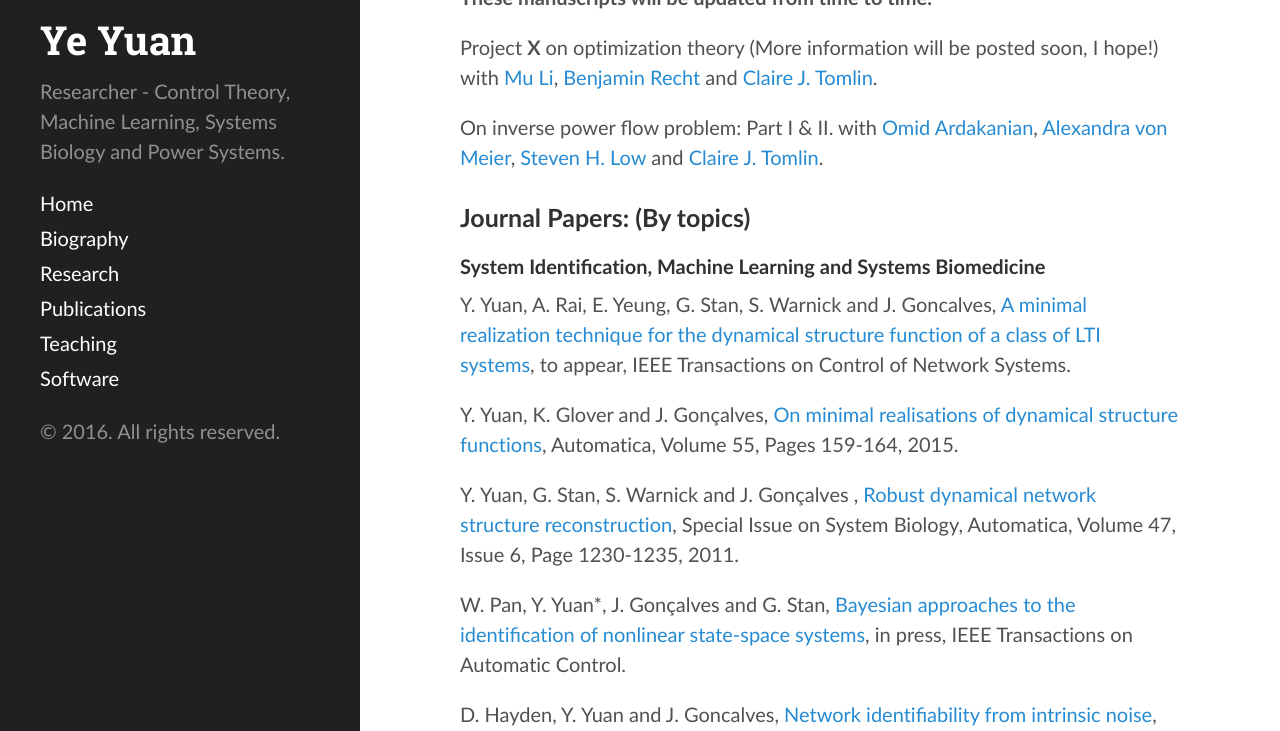
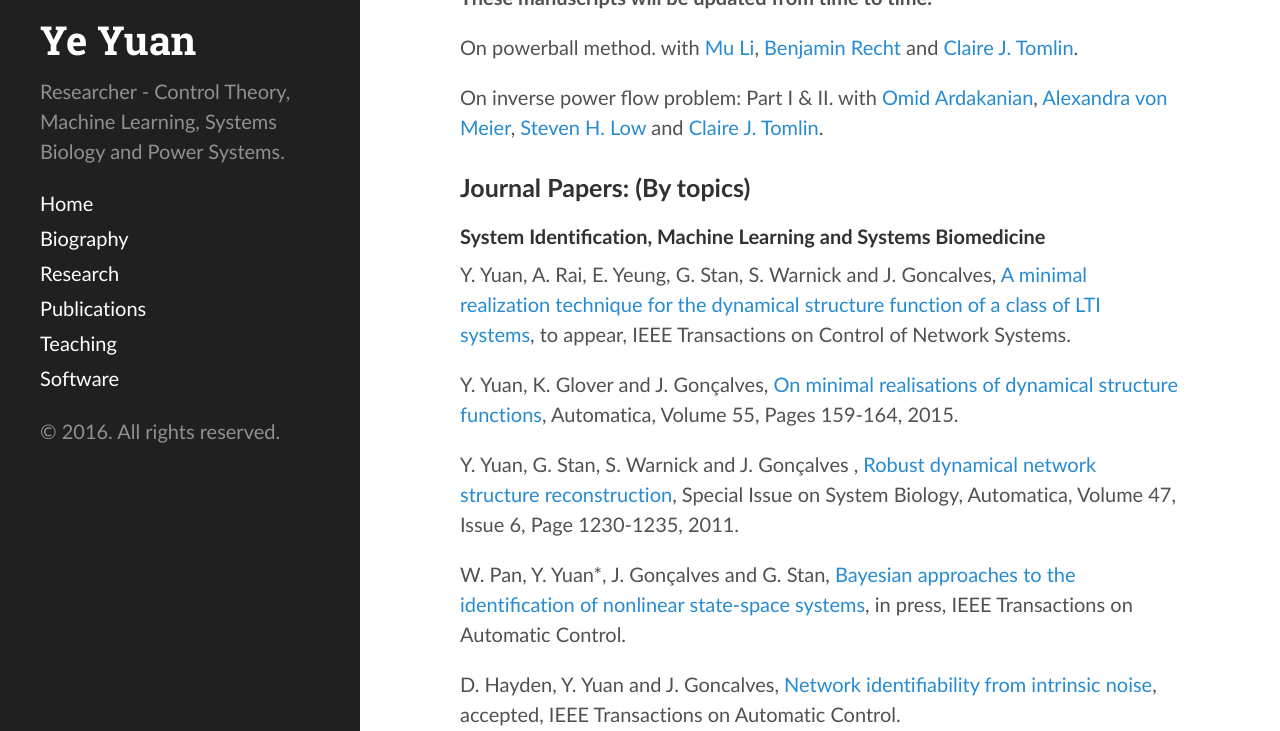
Before and after one commit to yy311/yy311.github.io, a Jekyll site: the page built from publication.md, in a window 1280 px wide and 900 px high, cut to the strip 169-900 px from the top of the window. Built offline with Jekyll 4.4.1, drawn with Linux system fonts in a browser that asks for light colours.

Commit message:
Update publication.md

```diff
--- a/publication.md
+++ b/publication.md
@@ -6,7 +6,7 @@ layout: page
 
 <b>These manuscripts will be updated from time to time. </b>
 
-Project <b> X </b> on optimization theory (More information will be posted soon, I hope!) with [Mu Li](http://www.cs.cmu.edu/~muli/), [Benjamin Recht](http://www.eecs.berkeley.edu/~brecht/) and [Claire J. Tomlin](http://www.eecs.berkeley.edu/~tomlin/).
+On powerball method. with [Mu Li](http://www.cs.cmu.edu/~muli/), [Benjamin Recht](http://www.eecs.berkeley.edu/~brecht/) and [Claire J. Tomlin](http://www.eecs.berkeley.edu/~tomlin/).
 
 On inverse power flow problem: Part I & II. with [Omid Ardakanian](http://blizzard.cs.uwaterloo.ca/~oardakan/), [Alexandra von Meier](https://www.eecs.berkeley.edu/Faculty/Homepages/vonmeier.html), [Steven H. Low](http://netlab.caltech.edu/~slow/) and [Claire J. Tomlin](http://www.eecs.berkeley.edu/~tomlin/).
 
```
